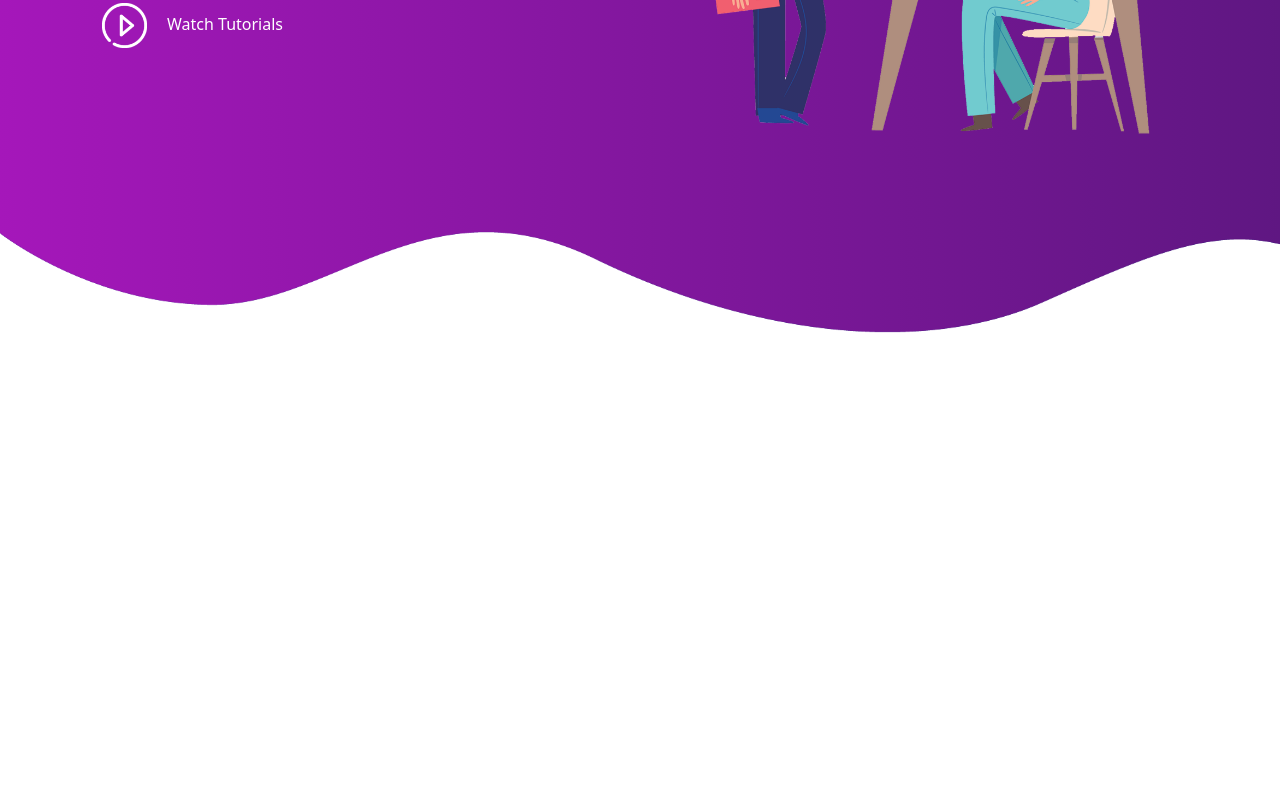
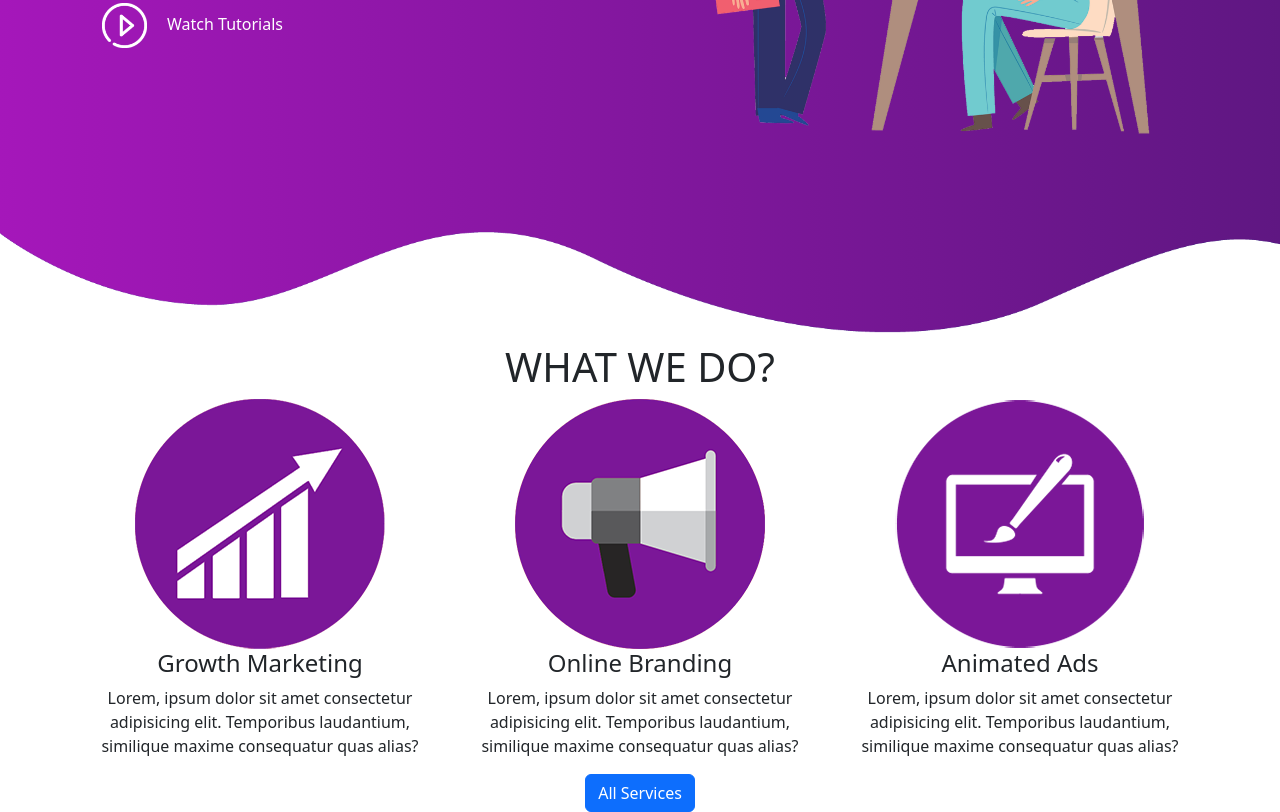
Before and after one commit to ragangithub/web-bootsrap, a plain HTML site: page index.html in a window 1280 px wide. Shown: the part 323-1135 px from the top of the page. Before the commit the page ends 800 px from the top, so only its background shows below. Drawn offline with nearby package versions, Linux system fonts and the light colour scheme.

Commit message:
added service section

```diff
--- a/index.html
+++ b/index.html
@@ -92,6 +92,42 @@
       <img src="images/wave1.png" class="bottom-img" alt="" />
     </section>
 
+    <!----services section------->
+
+    <section id="services">
+      <div class="container text-center">
+        <h1 class="title">WHAT WE DO?</h1>
+        <div class="row">
+          <div class="col-md-4 services">
+            <img src="images/service1.png" class="service-img" alt="" />
+            <h4>Growth Marketing</h4>
+            <p>
+              Lorem, ipsum dolor sit amet consectetur adipisicing elit.
+              Temporibus laudantium, similique maxime consequatur quas alias?
+            </p>
+          </div>
+          <div class="col-md-4 services">
+            <img src="images/service2.png" class="service-img" alt="" />
+            <h4>Online Branding</h4>
+            <p>
+              Lorem, ipsum dolor sit amet consectetur adipisicing elit.
+              Temporibus laudantium, similique maxime consequatur quas alias?
+            </p>
+          </div>
+          <div class="col-md-4 services">
+            <img src="images/service3.png" class="service-img" alt="" />
+            <h4>Animated Ads</h4>
+            <p>
+              Lorem, ipsum dolor sit amet consectetur adipisicing elit.
+              Temporibus laudantium, similique maxime consequatur quas alias?
+            </p>
+          </div>
+        </div>
+
+        <button type="button" class="btn btn-primary">All Services</button>
+      </div>
+    </section>
+
     <script
       src="https://cdn.jsdelivr.net/npm/bootstrap@5.2.1/dist/js/bootstrap.bundle.min.js"
       integrity="sha384-u1OknCvxWvY5kfmNBILK2hRnQC3Pr17a+RTT6rIHI7NnikvbZlHgTPOOmMi466C8"
```
